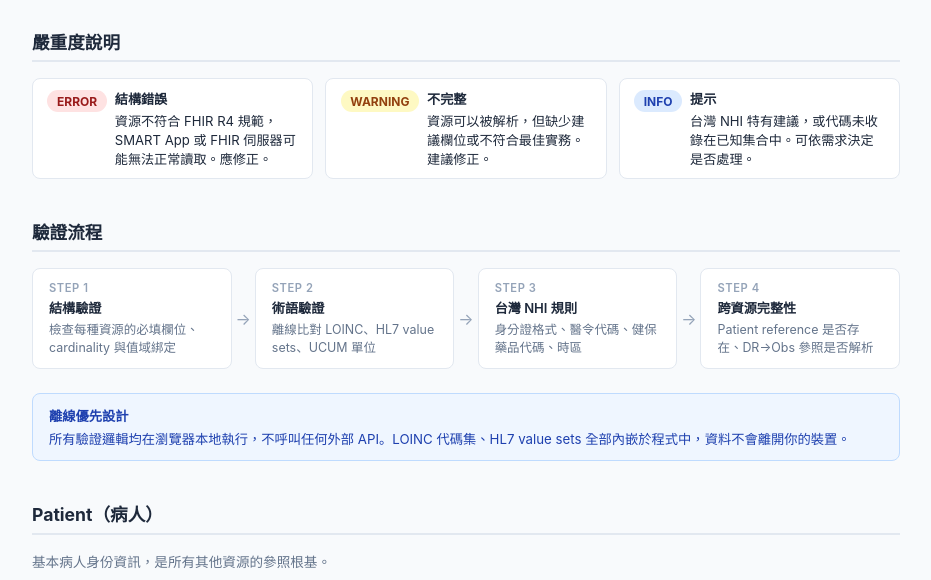
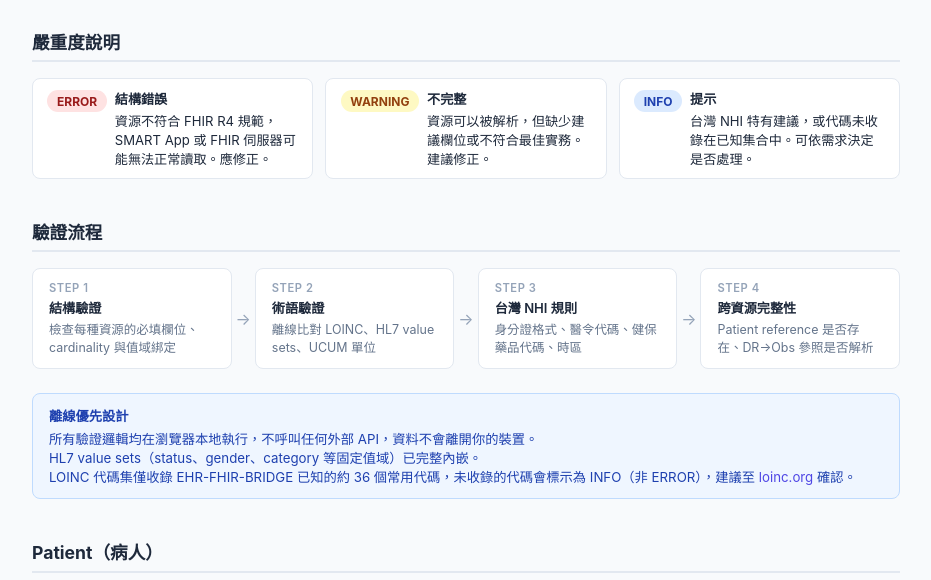
Before and after one commit to voho0000/fhir-tw-validator, a plain HTML site: page docs/rules.html in a window 1280 px wide. Shown: the part 125-705 px from the top of the page, without its empty margins (174-1105 px from the left). Drawn offline with Linux system fonts and the light colour scheme.

Commit message:
fix(rules-page): clarify LOINC coverage is ~36 codes, not full database
Co-Authored-By: Claude Sonnet 4.6 <noreply@anthropic.com>

```diff
--- a/docs/rules.html
+++ b/docs/rules.html
@@ -148,7 +148,9 @@
     </div>
     <div class="info-box">
       <strong>離線優先設計</strong>
-      所有驗證邏輯均在瀏覽器本地執行，不呼叫任何外部 API。LOINC 代碼集、HL7 value sets 全部內嵌於程式中，資料不會離開你的裝置。
+      所有驗證邏輯均在瀏覽器本地執行，不呼叫任何外部 API，資料不會離開你的裝置。<br>
+      HL7 value sets（status、gender、category 等固定值域）已完整內嵌。<br>
+      LOINC 代碼集僅收錄 EHR-FHIR-BRIDGE 已知的約 36 個常用代碼，未收錄的代碼會標示為 INFO（非 ERROR），建議至 <a href="https://loinc.org" target="_blank">loinc.org</a> 確認。
     </div>
   </div>
 
```
